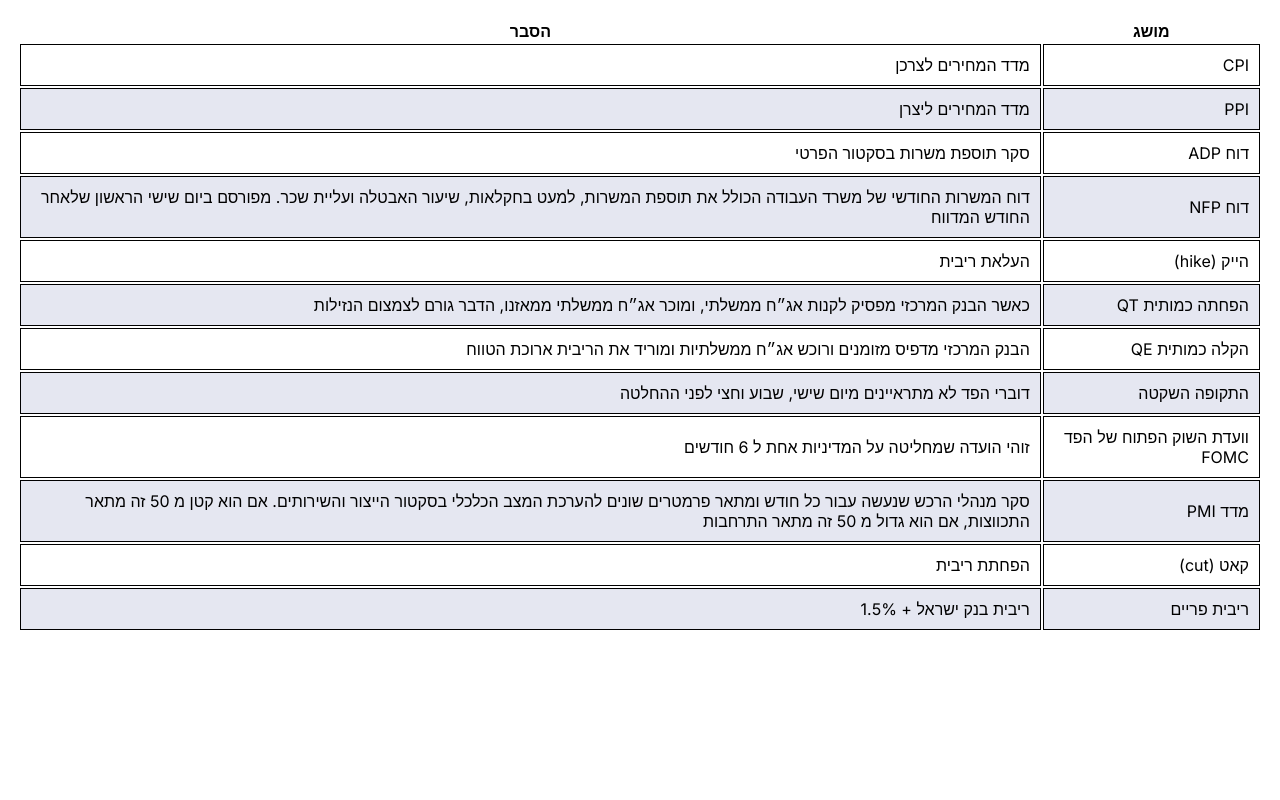
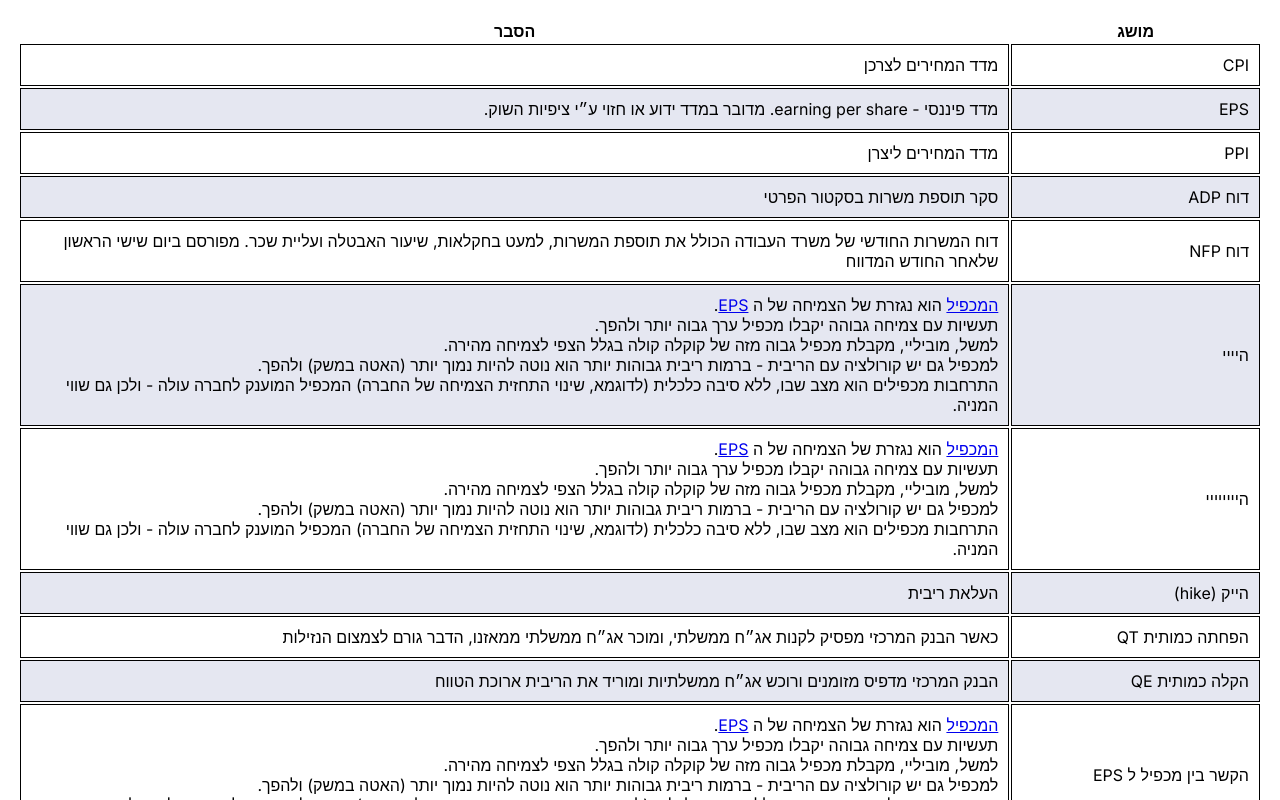
Before and after one commit to Mathsteacher7/first-deployed-next, a Next.js app: page / in a window 1280 px wide. Shown: the top 800 px of the page. Built offline with nearby package versions, Linux system fonts and the light colour scheme.

Commit message:
updated a couple of terms and the html ability

```diff
--- a/src/components/data/data.ts
+++ b/src/components/data/data.ts
@@ -48,4 +48,29 @@ export const data: Record<string, string>[] = [
     meaning:
       "סקר מנהלי הרכש שנעשה עבור כל חודש ומתאר פרמטרים שונים להערכת המצב הכלכלי בסקטור הייצור והשירותים. אם הוא קטן מ 50 זה מתאר התכווצות, אם הוא גדול מ 50 זה מתאר התרחבות",
   },
+  {
+    term: "מכפיל",
+    meaning:
+      "היחס בין מחיר המניה לרווחיות החברה - משקף כמה פעמים מחיר המניה מכפיל את הרווח נטו של החברה. בדרך כלל המחיר מבוסס על EPS",
+  },
+  {
+    term: "EPS",
+    meaning:
+      "מדד פיננסי - earning per share. מדובר במדד ידוע או חזוי ע״י ציפיות השוק. ",
+  },
+  {
+    term: "הקשר בין מכפיל ל EPS",
+    meaning:
+      "<a href=#מכפיל>המכפיל</a> הוא נגזרת של הצמיחה של ה <a href=#EPS>EPS</a>. <br/> תעשיות עם צמיחה גבוהה יקבלו מכפיל ערך גבוה יותר ולהפך. <br/> למשל, מוביליי, מקבלת מכפיל גבוה מזה של קוקלה קולה בגלל הצפי לצמיחה מהירה. <br/> למכפיל גם יש קורולציה עם הריבית - ברמות ריבית גבוהות יותר הוא נוטה להיות נמוך יותר (האטה במשק) ולהפך. <br/>התרחבות מכפילים הוא מצב שבו, ללא סיבה כלכלית (לדוגמא, שינוי התחזית הצמיחה של החברה) המכפיל המוענק לחברה עולה - ולכן גם שווי המניה.",
+  },
+  {
+    term: "היייי",
+    meaning:
+      "<a href=#מכפיל>המכפיל</a> הוא נגזרת של הצמיחה של ה <a href=#EPS>EPS</a>. <br/> תעשיות עם צמיחה גבוהה יקבלו מכפיל ערך גבוה יותר ולהפך. <br/> למשל, מוביליי, מקבלת מכפיל גבוה מזה של קוקלה קולה בגלל הצפי לצמיחה מהירה. <br/> למכפיל גם יש קורולציה עם הריבית - ברמות ריבית גבוהות יותר הוא נוטה להיות נמוך יותר (האטה במשק) ולהפך. <br/>התרחבות מכפילים הוא מצב שבו, ללא סיבה כלכלית (לדוגמא, שינוי התחזית הצמיחה של החברה) המכפיל המוענק לחברה עולה - ולכן גם שווי המניה.",
+  },
+  {
+    term: "היייייייי",
+    meaning:
+      "<a href=#מכפיל>המכפיל</a> הוא נגזרת של הצמיחה של ה <a href=#EPS>EPS</a>. <br/> תעשיות עם צמיחה גבוהה יקבלו מכפיל ערך גבוה יותר ולהפך. <br/> למשל, מוביליי, מקבלת מכפיל גבוה מזה של קוקלה קולה בגלל הצפי לצמיחה מהירה. <br/> למכפיל גם יש קורולציה עם הריבית - ברמות ריבית גבוהות יותר הוא נוטה להיות נמוך יותר (האטה במשק) ולהפך. <br/>התרחבות מכפילים הוא מצב שבו, ללא סיבה כלכלית (לדוגמא, שינוי התחזית הצמיחה של החברה) המכפיל המוענק לחברה עולה - ולכן גם שווי המניה.",
+  },
 ];
--- a/src/components/table/table.module.css
+++ b/src/components/table/table.module.css
@@ -3,6 +3,11 @@
 }
 .table td {
   padding: 10px;
+  min-width: 200px;
+}
+
+.selected {
+  background-color: yellow;
 }
 
 .tableCell {
--- a/src/components/table/table.tsx
+++ b/src/components/table/table.tsx
@@ -1,3 +1,4 @@
+"use client";
 import { data } from "../data/data";
 import style from "./table.module.css";
 
@@ -5,6 +6,7 @@ const Table = () => {
   const sortedData = data.sort((firstItem, nextItem) =>
     firstItem.term.localeCompare(nextItem.term)
   );
+
   return (
     <table className={style.table}>
       <thead>
@@ -16,9 +18,15 @@ const Table = () => {
       <tbody>
         {sortedData.map((row) => {
           return (
-            <tr className={style.tableRow} key={row.term}>
-              <td className={style.tableCell}>{row.term}</td>
-              <td className={style.tableCell}>{row.meaning}</td>
+            <tr id={row.term} className={style.tableRow} key={row.term}>
+              <td
+                className={style.tableCell}
+                dangerouslySetInnerHTML={{ __html: row.term }}
+              />
+              <td
+                className={style.tableCell}
+                dangerouslySetInnerHTML={{ __html: row.meaning }}
+              />
             </tr>
           );
         })}
```
